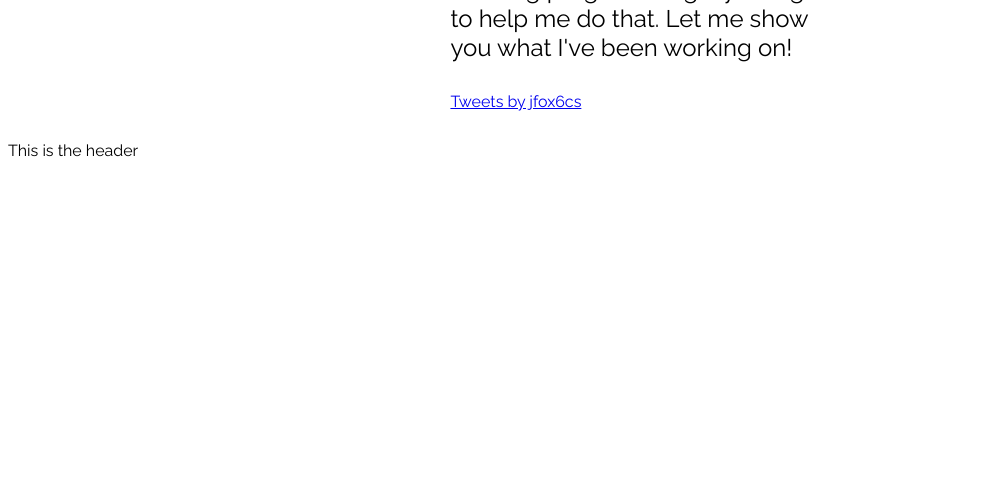
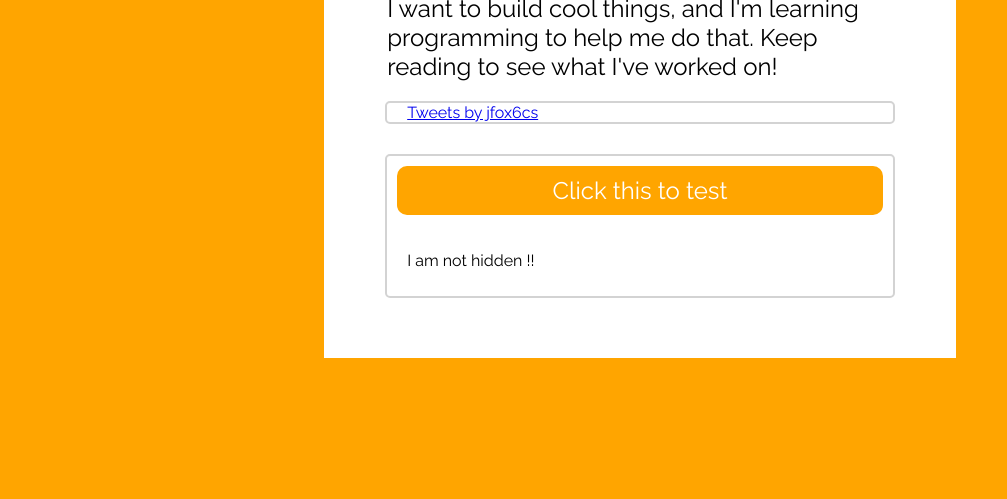
Before and after one commit to FishWash/MyWebsite, a plain HTML site: page index.html in a window 1280 px wide. Shown: the part 301-800 px from the top of the page, without its empty margins (0-1007 px from the left). Drawn offline with nearby package versions, Linux system fonts and the light colour scheme.

Commit message:
first relatively working version of the website added

```diff
--- a/index.css
+++ b/index.css
@@ -4,17 +4,51 @@
 
 body {
 	font-family: "Raleway";
+	align-content: center;
+	background-color: orange;
 }
 
-.body-div {
-	max-width: 30%;
+.main {
 	margin: auto;
+	margin-top: 30px;
+	background-color: white;
+	max-width: 50%;
+}
+.main > * {
+	margin: auto;
+	max-width: 80%;
+}
+.main > div {
+	background-color: white;
+	border: 2px solid lightgray;
+	border-radius: 5px;
 	margin-bottom: 30px;
+	max-height: 80%;
+}
+.main > div > * {
+	padding: 10px 20px 10px 20px;
+}
+.main > a {
+	display: block;
+	height: 10px;
 }
 
 /* collapsibles */
-.collapse-header {
-	display:block;
+.collapse-div {
+	border-bottom: 1px solid #ccc;
+}
+.collapse-content {
+}
+.collapse-button {
+	display: block;
+	margin: auto;
+	margin: 2%	;
+	background-color: orange;
+	border-radius: 10px;
+	cursor: pointer;
+	color: white;
+	text-align: center;
+	font-size: 150%;
 }
 
 /* Title Stuff */
@@ -23,20 +57,20 @@ body {
 	margin: auto;
 	border-radius: 50%;
 	margin-top: 20px;
-	margin-bottom: 10px;
 }
 .title-text {
 	font-size: 250%;
 	text-align: center;
 	margin: auto;
-	margin-bottom: 10px;
 }
 .title-subtext {
 	font-size: 150%;
 	margin: auto;
 }
 
+/* Twitter timeline */
 .twitter-timeline {
+	height = 100%;
 }
 
 .container-header {
--- a/index.html
+++ b/index.html
@@ -4,25 +4,58 @@
   <head>
     <link rel="stylesheet" type="text/css" href="index.css">
     <link href="https://fonts.googleapis.com/css?family=Raleway" rel="stylesheet">
+
+    <script src="https://ajax.googleapis.com/ajax/libs/jquery/3.2.1/jquery.min.js"></script>
+
+    <script>
+      $(document).ready(function() {
+        $(".collapse-div .collapse-button").click(function() {
+
+          var nextele = $(this).next();
+
+          if (nextele.css("display") == "none") {
+            nextele.show("slow");
+          }
+          else {
+            nextele.hide("slow");
+          }
+
+        })
+      })
+    </script>
   </head>
 
   <body>
-    <!-- Header -->
-    <div class="body-div">
+
+    <!-- Main -->
+    <div class="main">
+
+      <a></a>
+
       <img src="icon.jpg" class="title-image">
-      <p class="title-text"> Hey, I'm J. Fox </p>
-      <p class="title-subtext"> I like making cool things. I started learning programming a year ago to help me do that. Let me show you what I've been working on! </p>
+      <a></a>
+      <p class="title-text"> Hey, I'm J. Fox! </p>
+      <a></a>
+      <p class="title-subtext"> I want to build cool things, and I'm learning programming to help me do that. Keep reading to see what I've worked on! </p>
+      <a></a>
+      <a></a>
+      <!-- Twitter Timeline -->
+      <div>
+        <a class="twitter-timeline" href="https://twitter.com/jfox6cs?ref_src=twsrc%5Etfw" data-height="400"> Tweets by jfox6cs </a> <script async src="https://platform.twitter.com/widgets.js" charset="utf-8"></script>
+      </div>
+
+
+      <div class=collapse-div>
+        <a class="collapse-button"> Click this to test </a>
+        <div class="collapse-content">
+          <p> I am not hidden !! </p>
+        </div>
+
     </div>
 
-    <!-- Twitter Timeline -->
-    <div class="body-div">
-      <a class="twitter-timeline" href="https://twitter.com/jfox6cs?ref_src=twsrc%5Etfw">Tweets by jfox6cs</a> <script async src="https://platform.twitter.com/widgets.js" charset="utf-8"></script>
-    </div>
-
-    <div class="collapse-header">
-      This is the header
-    </div>
-
+    <a></a>
+    <a></a>
+    <a></a>
 </div>
   </body>
 
```
